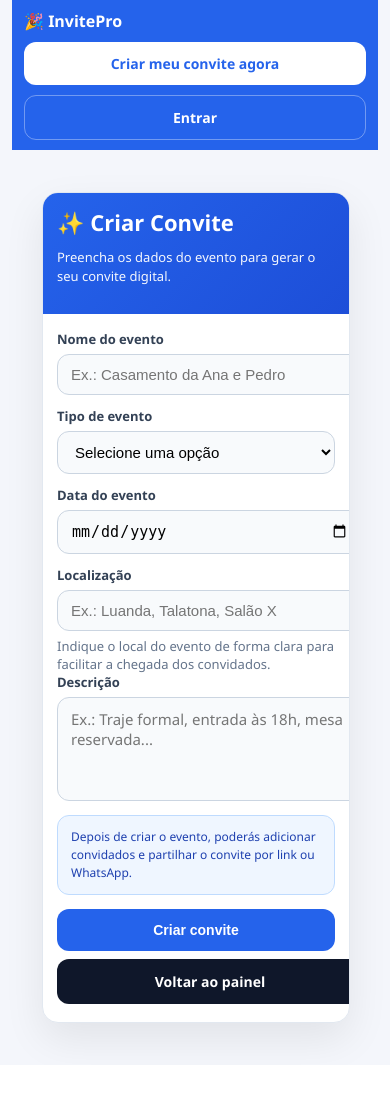
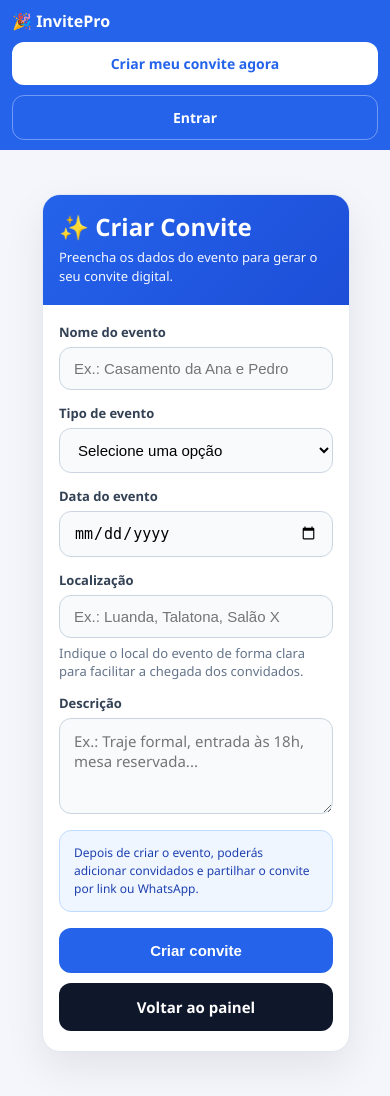
Before and after one commit to 9free13-sys/invitation-app, a Django app: page /create/ in a window 390 px wide. Before the commit the page ends 1065 px from the top, so only its background shows below. Run offline with Django 5.2, Linux system fonts and the light colour scheme.

Commit message:
always getting better

```diff
--- a/templates/create_invite.html
+++ b/templates/create_invite.html
@@ -7,11 +7,12 @@
     .form-page {
         max-width: 820px;
         margin: 40px auto;
+        padding: 0 16px;
     }
 
     .form-card {
         background: white;
-        border-radius: 28px;
+        border-radius: 24px;
         box-shadow: 0 16px 40px rgba(0,0,0,0.08);
         overflow: hidden;
         border: 1px solid #e2e8f0;
@@ -20,24 +21,24 @@
     .form-header {
         background: linear-gradient(135deg, #2563eb, #1d4ed8);
         color: white;
-        padding: 34px 36px;
+        padding: 28px 32px;
     }
 
     .form-header h1 {
         margin: 0 0 8px 0;
         font-size: 30px;
+        line-height: 1.2;
     }
 
     .form-header p {
-       .form-header p {
         margin: 0;
         font-size: 15px;
-}
+        line-height: 1.5;
         opacity: 0.95;
     }
 
     .form-body {
-        padding: 34px 36px;
+        padding: 30px 32px;
     }
 
     .form-grid {
@@ -49,6 +50,7 @@
     .form-group {
         display: flex;
         flex-direction: column;
+        width: 100%;
     }
 
     .form-group.full {
@@ -63,8 +65,11 @@
     }
 
     .form-group input,
-    .form-group select {
+    .form-group select,
+    .form-group textarea {
+        display: block;
         width: 100%;
+        max-width: 100%;
         padding: 14px 16px;
         border: 1px solid #cbd5e1;
         border-radius: 14px;
@@ -72,29 +77,17 @@
         background: #f8fafc;
         outline: none;
         transition: 0.2s ease;
-    }
-
-    .form-group input:focus,
-    .form-group select:focus {
-        border-color: #2563eb;
-        background: white;
-        box-shadow: 0 0 0 4px rgba(37,99,235,0.10);
+        box-sizing: border-box;
     }
 
     .form-group textarea {
-    width: 100%;
-    padding: 14px 16px;
-    border: 1px solid #cbd5e1;
-    border-radius: 14px;
-    font-size: 15px;
-    background: #f8fafc;
-    outline: none;
-    transition: 0.2s ease;
         min-height: 110px;
         resize: vertical;
         font-family: "Segoe UI", sans-serif;
     }
 
+    .form-group input:focus,
+    .form-group select:focus,
     .form-group textarea:focus {
         border-color: #2563eb;
         background: white;
@@ -105,11 +98,12 @@
         margin-top: 6px;
         font-size: 13px;
         color: #64748b;
+        line-height: 1.4;
     }
 
-
     .helper-box {
-        margin-top: 24px;
+        width: 100%;
+        margin-top: 22px;
         background: #eff6ff;
         border: 1px solid #bfdbfe;
         color: #1e40af;
@@ -117,25 +111,33 @@
         padding: 16px 18px;
         font-size: 14px;
         line-height: 1.5;
+        box-sizing: border-box;
     }
 
     .actions {
-        margin-top: 26px;
+        width: 100%;
+        margin-top: 22px;
         display: flex;
         gap: 14px;
         flex-wrap: wrap;
     }
 
-    .submit-btn {
+    .submit-btn,
+    .back-link {
         flex: 1;
         min-width: 220px;
-        background: #2563eb;
-        color: white;
-        border: none;
         padding: 15px 18px;
         border-radius: 14px;
         font-weight: 700;
         font-size: 16px;
+        text-align: center;
+        box-sizing: border-box;
+    }
+
+    .submit-btn {
+        background: #2563eb;
+        color: white;
+        border: none;
         cursor: pointer;
         transition: 0.2s ease;
     }
@@ -146,15 +148,9 @@
     }
 
     .back-link {
-        flex: 1;
-        min-width: 220px;
-        text-align: center;
         text-decoration: none;
         background: #0f172a;
         color: white;
-        padding: 15px 18px;
-        border-radius: 14px;
-        font-weight: 700;
         transition: 0.2s ease;
     }
 
@@ -164,45 +160,38 @@
     }
 
     @media (max-width: 700px) {
-    body {
-        padding-left: 12px;
-        padding-right: 12px;
-    }
-
         .form-page {
-        margin: 12px auto;
             max-width: 100%;
-        padding: 0;
+            margin: 14px auto;
+            padding: 0 12px;
         }
 
         .form-card {
             width: 100%;
-        border-radius: 16px;
-        overflow: hidden;
+            margin: 0 auto;
+            border-radius: 18px;
         }
 
         .form-header {
-        padding: 16px 14px;
+            padding: 18px 16px;
         }
 
         .form-body {
-        padding: 16px 14px 18px;
+            padding: 18px 16px 20px;
         }
 
         .form-header h1 {
-        font-size: 22px;
-        line-height: 1.2;
+            font-size: 24px;
             margin-bottom: 6px;
         }
 
         .form-header p {
             font-size: 13px;
-        line-height: 1.4;
         }
 
         .form-grid {
             grid-template-columns: 1fr;
-        gap: 12px;
+            gap: 14px;
         }
 
         .form-group.full {
@@ -217,38 +206,36 @@
         .form-group input,
         .form-group select,
         .form-group textarea {
-        width: 100%;
-        padding: 11px 13px;
+            padding: 12px 14px;
             font-size: 15px;
             border-radius: 12px;
         }
 
         .form-group textarea {
-        min-height: 80px;
+            min-height: 96px;
         }
 
         .helper-box {
-        margin-top: 14px;
-        padding: 12px 13px;
+            margin-top: 16px;
+            padding: 13px 14px;
             font-size: 12px;
             border-radius: 12px;
         }
 
         .actions {
-        margin-top: 14px;
+            margin-top: 16px;
             flex-direction: column;
-        gap: 8px;
+            gap: 10px;
         }
 
         .submit-btn,
         .back-link {
+            display: block;
             width: 100%;
-        min-width: 100%;
-        padding: 13px 14px;
-        font-size: 14px;
+            min-width: 0;
+            padding: 14px 16px;
+            font-size: 15px;
             border-radius: 12px;
-    }
-}
         }
     }
 </style>
@@ -272,7 +259,6 @@
 
                     <div class="form-group">
                         <label for="event_type">Tipo de evento</label>
-
                         <select id="event_type" name="event_type" required>
                             <option value="">Selecione uma opção</option>
                             {% for value, label in event_types %}
@@ -296,11 +282,12 @@
                         <input type="text" id="location" name="location" placeholder="Ex.: Luanda, Talatona, Salão X" required>
                         <small class="field-help">Indique o local do evento de forma clara para facilitar a chegada dos convidados.</small>
                     </div>
-                </div>
 
                     <div class="form-group full">
                         <label for="description">Descrição</label>
-                    <textarea id="description" name="description" placeholder="Ex.: Traje formal, entrada às 18h, mesa reservada..."></textarea>                    </div>
+                        <textarea id="description" name="description" placeholder="Ex.: Traje formal, entrada às 18h, mesa reservada..."></textarea>
+                    </div>
+                </div>
 
                 <div class="helper-box">
                     Depois de criar o evento, poderás adicionar convidados e partilhar o convite por link ou WhatsApp.
```
Also changed, not shown: accounts/templates/accounts/login.html (+63 -8 lines). Lines whose indentation alone changed are shown as unchanged.
